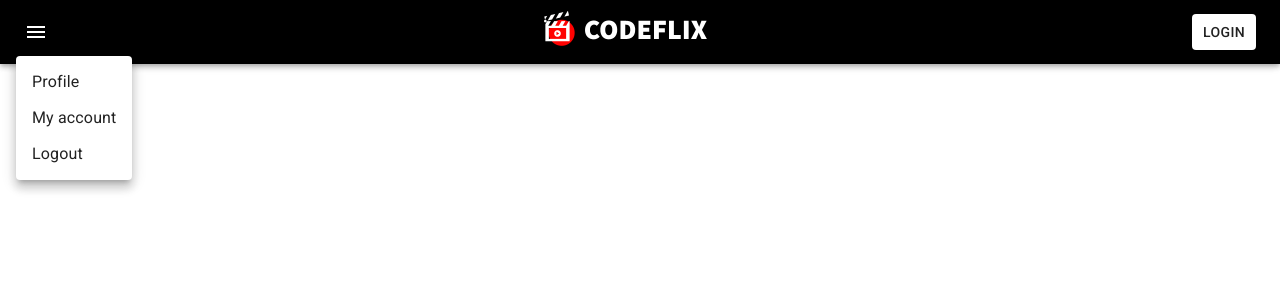
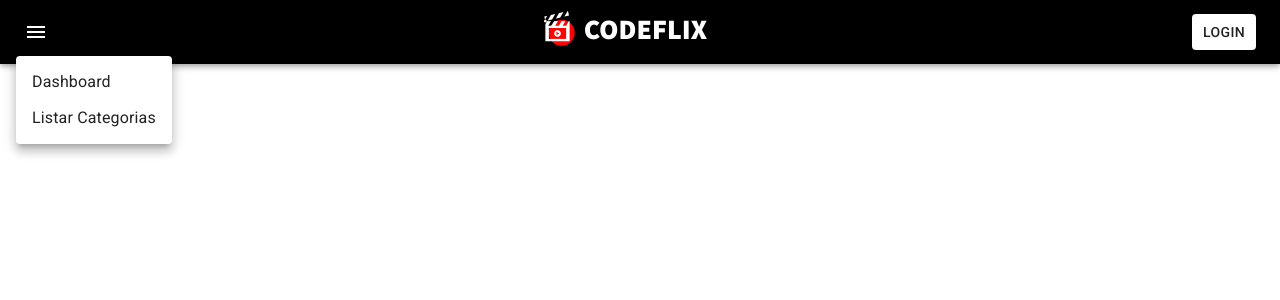
Before and after one commit to celsopires1999/react-playground, a React (Create React App) app in the folder frontend/: page / in a window 1280 px wide. Both pictures are taken after a click on the button 36 px from the left and 32 px from the top of the page. Shown: the top 300 px of the page. Built offline with nearby package versions, Linux system fonts and the light colour scheme.

Commit message:
add menu options

```diff
--- a/frontend/src/components/Navbar/Menu.tsx
+++ b/frontend/src/components/Navbar/Menu.tsx
@@ -1,4 +1,5 @@
 import * as React from 'react';
+
 import {
     Button,
     IconButton,
@@ -8,8 +9,11 @@
     Theme,
     Typography
 } from '@material-ui/core';
+
 import logo from '../../static/img/logo.png'
 import MenuIcon from '@material-ui/icons/Menu';
+import routes, { MyRouteProps } from '../../routes';
+import { Link } from 'react-router-dom';
 
 const useStyles = makeStyles((theme: Theme) => ({
     toolbar: {
@@ -30,6 +34,12 @@
     }
 }));
 
+const listRoutes = [
+    'dashboard',
+    'categories.list'
+];
+
+const menuRoutes = routes.filter(route => listRoutes.includes(route.name));
 
 export const Menu: React.FC = () => {
     const classes = useStyles();
@@ -64,9 +74,19 @@
                 transformOrigin={{vertical:'top', horizontal: 'center'}}
                 getContentAnchorEl={null}
                 >
-                <MenuItem onClick={handleClose}>Profile</MenuItem>
-                <MenuItem onClick={handleClose}>My account</MenuItem>
-                <MenuItem onClick={handleClose}>Logout</MenuItem>
+                {
+                    listRoutes.map(
+                        (routeName, key) => {
+                            const route = menuRoutes.find(route => route.name === routeName) as MyRouteProps;
+                            return(
+                                <MenuItem
+                                    key={key}
+
+                                    onClick={handleClose}>{route.label}</MenuItem>
+                            )
+                        }
+                    )
+                }
             </MenuLocal>
             <Typography className={classes.title}>
                 <img src={ logo } alt="CodeFlix" className={classes.logo} />
--- a/frontend/src/routes/index.tsx
+++ b/frontend/src/routes/index.tsx
@@ -2,18 +2,21 @@
 import Dashboard from '../pages/Dashboard';
 import CategoryList from '../pages/category/List';
 
-interface MyRouteProps extends RouteProps {
+export interface MyRouteProps extends RouteProps {
+    name: string,
     label: string
 }
 
 const routes: MyRouteProps[] = [
     {
+        name: 'dashboard',
         label: 'Dashboard',
         path: '/',
         component: Dashboard,
         exact: true
     },
     {
+        name: 'categories.list',
         label: 'Listar Categorias',
         path: '/categories',
         component: CategoryList,
```
